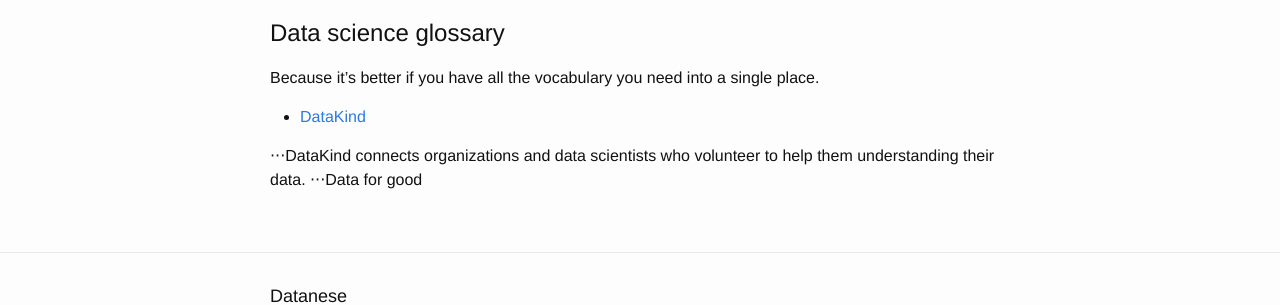
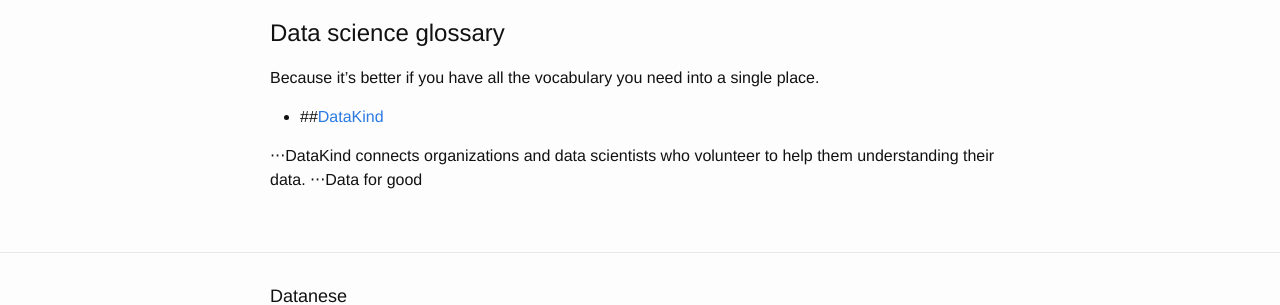
Before and after one commit to seiteta/seiteta.github.io_old, a Jekyll site: the page built from _posts/2014-11-19-data-science-glossary.md, in a window 1280 px wide. Shown: the part 185-490 px from the top of the page. Built offline with Jekyll 4.4.1, drawn with Linux system fonts in a browser that asks for light colours.

```diff
--- a/_posts/2014-11-19-data-science-glossary.md
+++ b/_posts/2014-11-19-data-science-glossary.md
@@ -7,7 +7,7 @@ title: Hello world
 #Data science glossary
 Because it's better if you have all the vocabulary you need into a single place.
 
-* [DataKind](http://www.datakind.org/)
+* ##[DataKind](http://www.datakind.org/)
 
-⋅⋅⋅DataKind connects organizations and data scientists who volunteer to help them understanding their data.
-⋅⋅⋅Data for good
+ ⋅⋅⋅DataKind connects organizations and data scientists who volunteer to help them understanding their data.
+ ⋅⋅⋅Data for good
```
